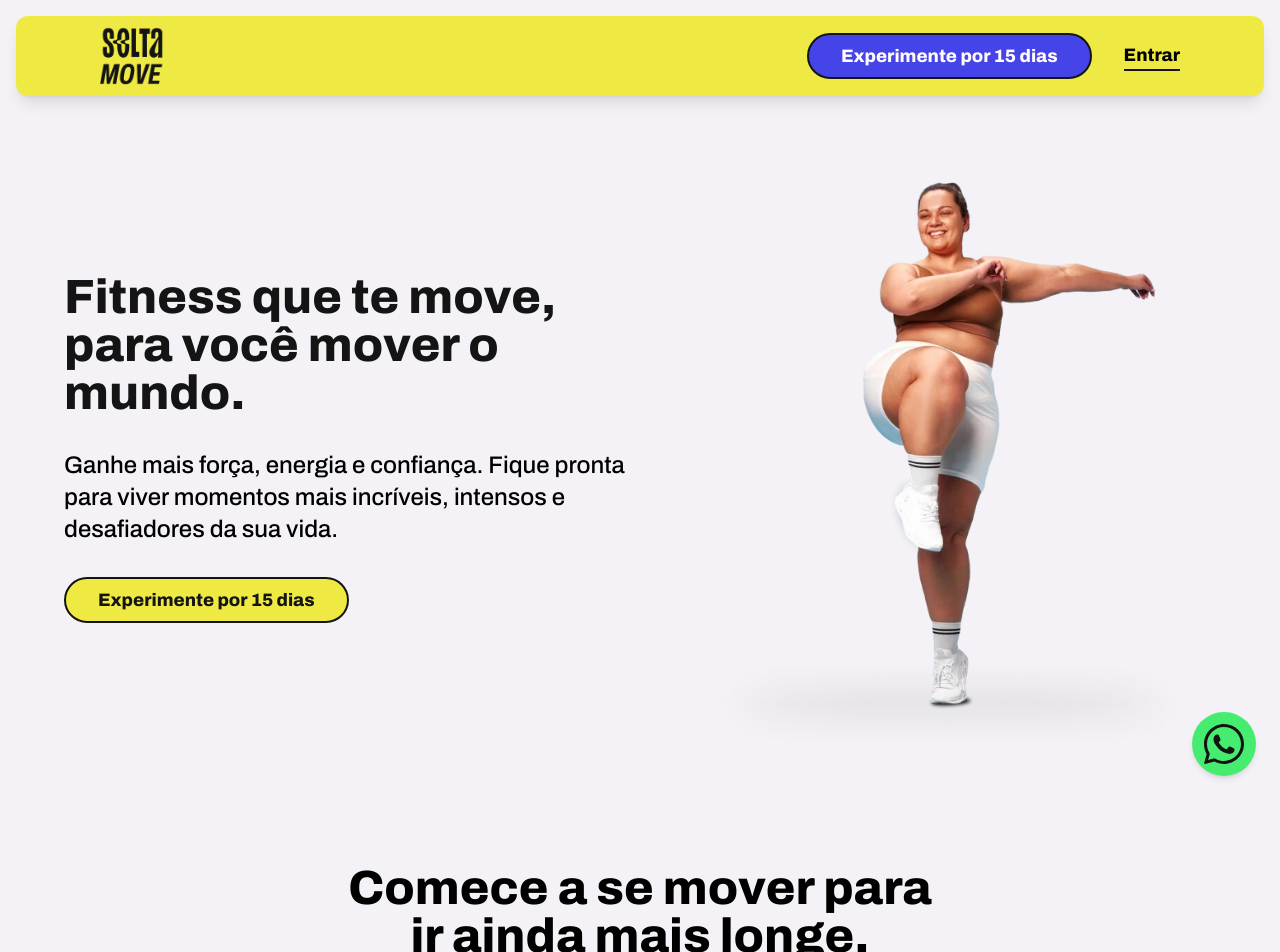
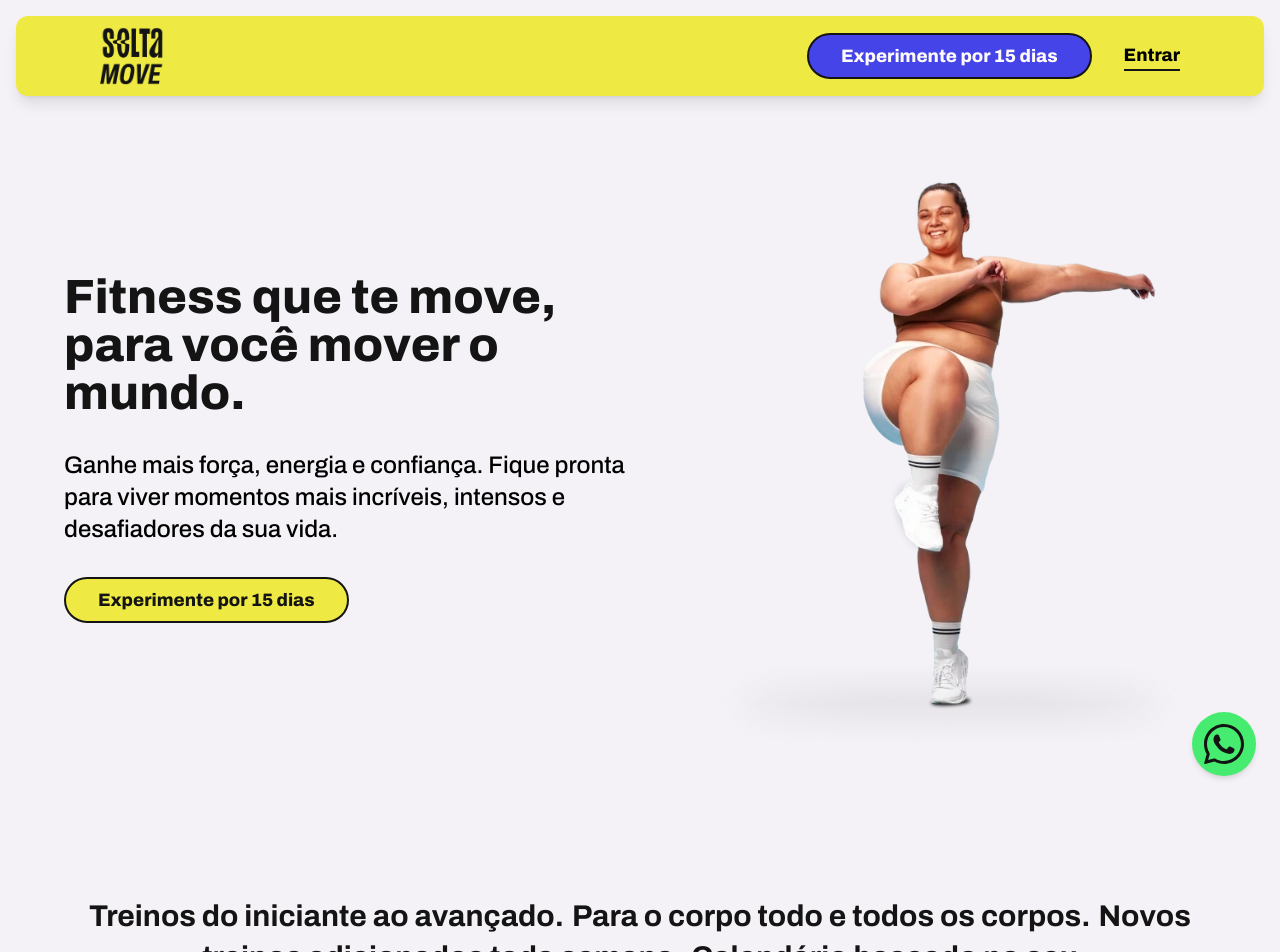
Before and after one commit to MarianaPiovezan/solta-move, a React (Vite) app: page / in a window 1280 px wide. Shown: the top 952 px of the page. Built offline with nearby package versions, Linux system fonts and the light colour scheme.

Commit message:
test: adjusted scroll margin top button

```diff
--- a/src/App.jsx
+++ b/src/App.jsx
@@ -21,11 +21,11 @@ function App() {
    <Menu/>
    <BtnWatsapp/>
    <Hero/>
-   {/* <Welcome/>
-   <Testimonials/>
-   <Goals/>
-   <Activities/>
-   <ClassShowcase/> */}
+   <Welcome/>
+   {/* <Testimonials/> */}
+   {/* <Goals/> */}
+   {/* <Activities/> */}
+   {/* <ClassShowcase/> */}
    {/* <Advantages/> */}
    {/* <Staff/> */}
    <Sale/>
```
